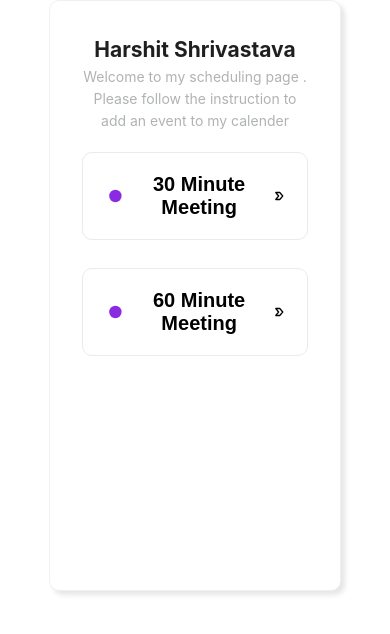
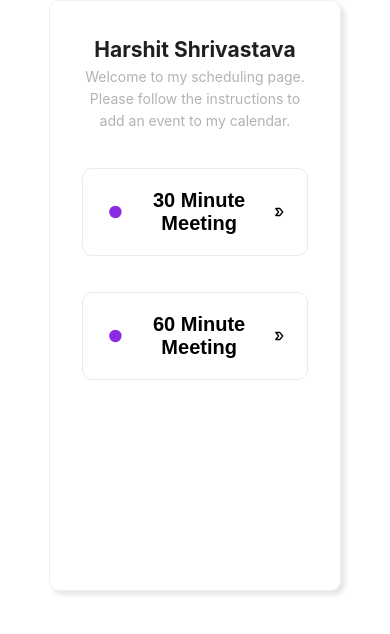
Before and after one commit to harshit340/MeetSchedular, a Next.js app in the folder meetschedular/: page / in a window 390 px wide. Shown: the top 634 px of the page. Built offline with nearby package versions, Linux system fonts and the light colour scheme.

Commit message:
made responsive using row and col

```diff
--- a/meetschedular/src/app/page.tsx
+++ b/meetschedular/src/app/page.tsx
@@ -1,43 +1,61 @@
 "use client"
 import React, { useContext } from 'react'
-import {Card} from "antd"
+import { Card, Row, Col } from 'antd'
 import "./style/Home.css"
 import { GoDotFill } from "react-icons/go";
-import { TbArrowBadgeRight} from "react-icons/tb";
+import { TbArrowBadgeRight } from "react-icons/tb";
 import { useRouter } from "next/navigation"
 import UserContext from '@/context/UserContext';
 import Link from 'next/link';
 
-
-export default function Home(){
-
+export default function Home() {
   const router = useRouter();
-
-  const [duration,setDuration]=React.useState("");
-
-  const {setuser} =  useContext(UserContext)
+  const [duration, setDuration] = React.useState("");
+  const { setuser } = useContext(UserContext)
 
   React.useEffect(() => {
     if (duration) {
       setuser({ duration });
-
       router.push("/page2");
     }
   }, [duration]);
 
-    return (
-        <>
-        <Card size="small" className='card-layout'>
-          <div>
-           <h2 >Harshit Shrivastava</h2>
-           <p>Welcome to my scheduling page . Please follow the instruction to add an event to my calender</p>
-           </div>
-           <div className='button-container' >
-           <button style={{display:"Flex"}} onClick={() => setDuration("30")}><GoDotFill style={{fontSize:30, color:"blueviolet"}} /><h2><Link style={{textDecoration:"none", color:'black'}} href="/page2">30 Minute Meeting</Link></h2><TbArrowBadgeRight style={{fontSize:20, color:"black"}} /></button>
-           <button style={{display:"Flex"}} onClick={() => setDuration("60")}><GoDotFill style={{fontSize:30 , color:"blueviolet"}}/><h2><Link href="/page2" style={{textDecoration: 'none' ,color:'black'}}>60 Minute Meeting</Link></h2><TbArrowBadgeRight style={{fontSize:20, color:"black"}}  /></button>
-           </div>
-        </Card>
-        </>
-    )
-
+  return (
+    <Card size="small" className='card-layout'>
+      <Row gutter={[16,16]}>
+        <Col span={24}>
+          <h2>Harshit Shrivastava</h2>
+          <p>Welcome to my scheduling page. Please follow the instructions to add an event to my calendar.</p>
+        </Col>
+        <Col span={24}>
+          <div className='button-container'>
+            <Row gutter={[16,16]}>
+              <Col xs={24} sm={12}>
+                <button style={{ display: "flex", alignItems: "center" }} onClick={() => setDuration("30")}>
+                  <GoDotFill style={{ fontSize: 30, color: "blueviolet" }} />
+                  <h2>
+                    <Link style={{ textDecoration: "none", color: 'black' }} href="/page2">
+                      30 Minute Meeting
+                    </Link>
+                  </h2>
+                  <TbArrowBadgeRight style={{ fontSize: 20, color: "black" }} />
+                </button>
+              </Col>
+              <Col xs={24} sm={12}>
+                <button style={{ display: "flex", alignItems: "center" }} onClick={() => setDuration("60")}>
+                  <GoDotFill style={{ fontSize: 30, color: "blueviolet" }} />
+                  <h2>
+                    <Link href="/page2" style={{ textDecoration: 'none', color: 'black' }}>
+                      60 Minute Meeting
+                    </Link>
+                  </h2>
+                  <TbArrowBadgeRight style={{ fontSize: 20, color: "black" }} />
+                </button>
+              </Col>
+            </Row>
+          </div>
+        </Col>
+      </Row>
+    </Card>
+  );
 }
```
